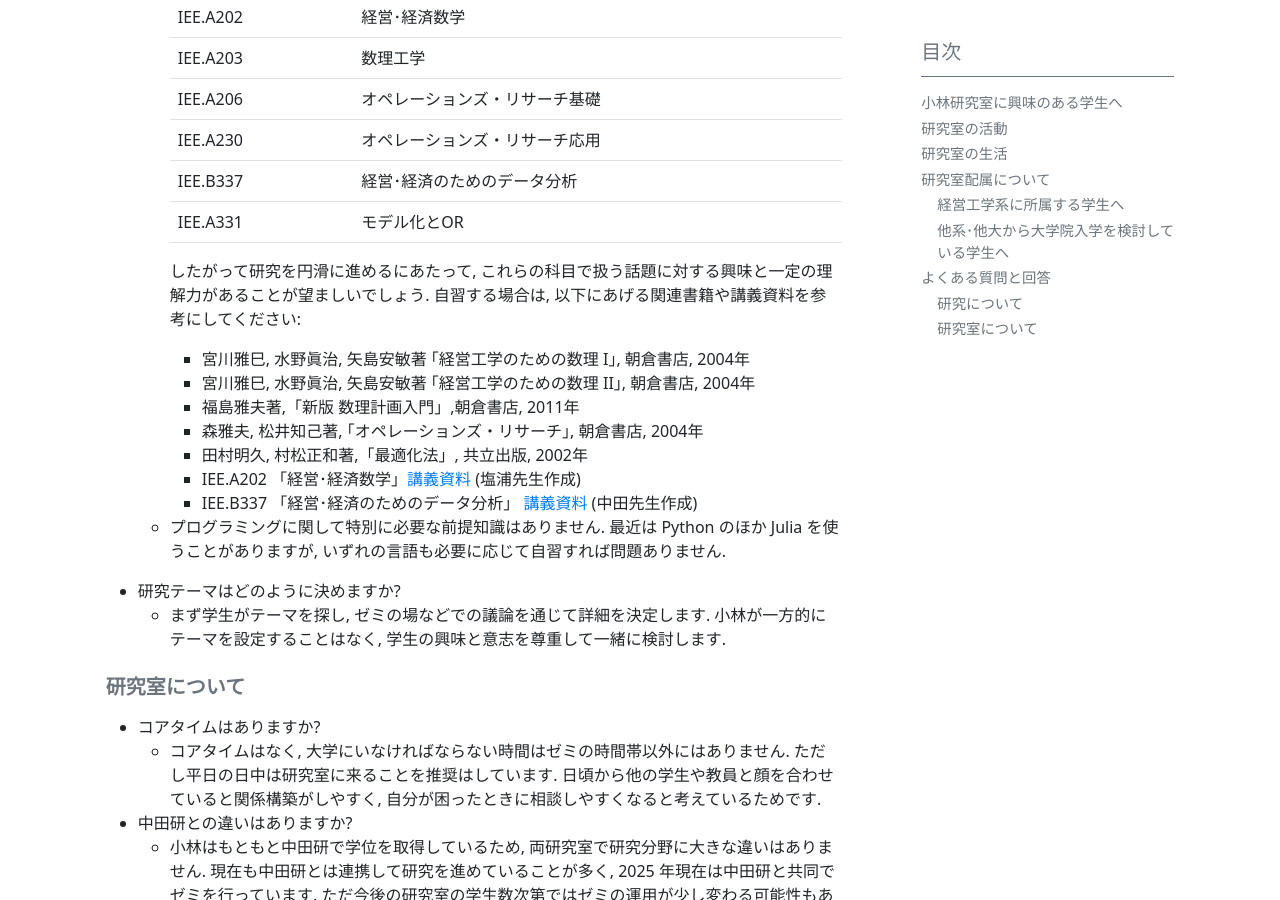
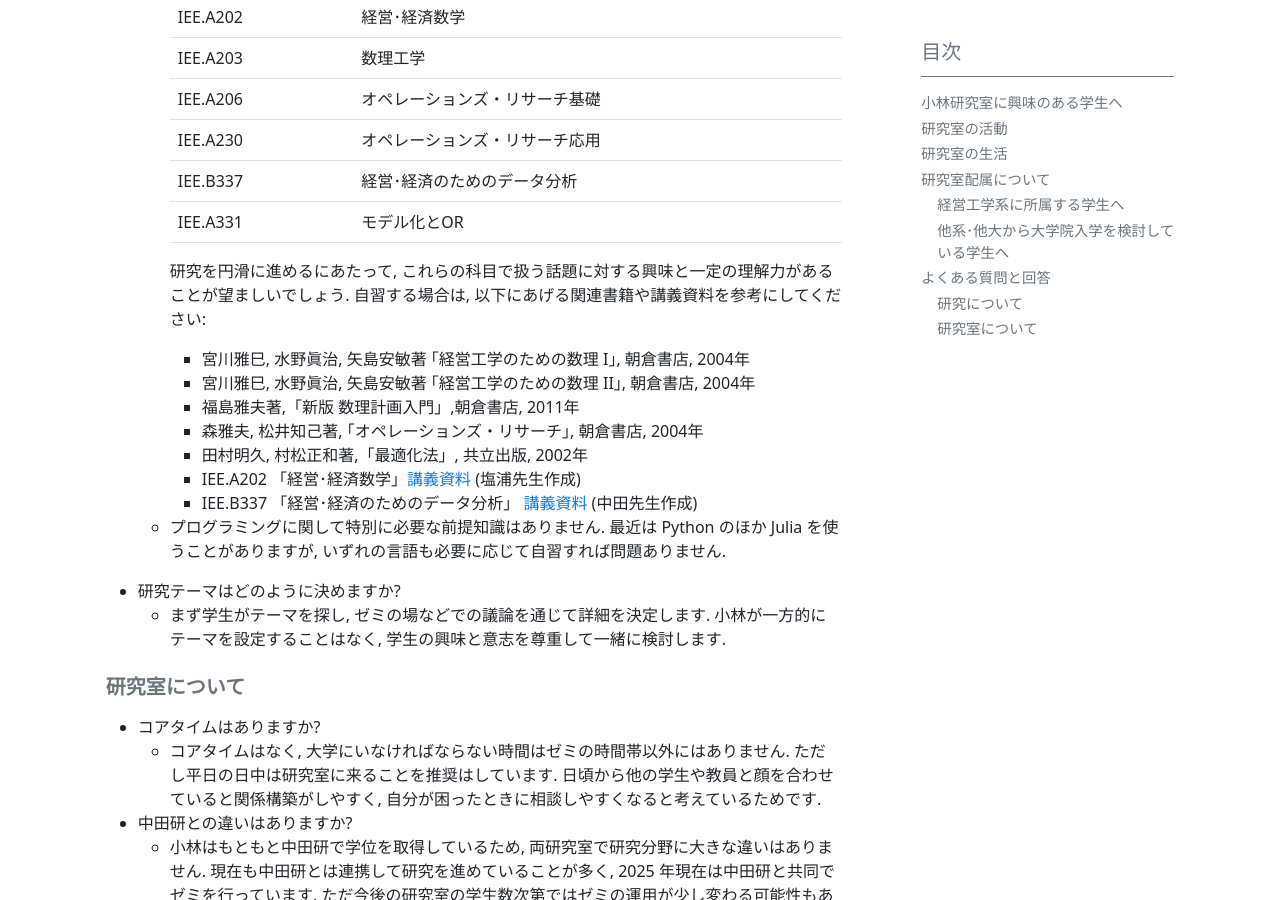
Before and after one commit to isct-koba-lab/isct-koba-lab.github.io, a Jekyll site: the page built from pages/for-students.md, in a window 1280 px wide and 900 px high, scrolled down 2009 px. Built offline with Jekyll 4.4.1, drawn with Linux system fonts in a browser that asks for light colours.

Commit message:
for students

```diff
--- a/pages/for-students.md
+++ b/pages/for-students.md
@@ -74,7 +74,7 @@ toc: true
       |IEE.B337 | 経営･経済のためのデータ分析|
       |IEE.A331 | モデル化とOR|
 
-    したがって研究を円滑に進めるにあたって, これらの科目で扱う話題に対する興味と一定の理解力があることが望ましいでしょう. 自習する場合は, 以下にあげる関連書籍や講義資料を参考にしてください:
+    研究を円滑に進めるにあたって, これらの科目で扱う話題に対する興味と一定の理解力があることが望ましいでしょう. 自習する場合は, 以下にあげる関連書籍や講義資料を参考にしてください:
       - 宮川雅巳, 水野眞治, 矢島安敏著 ｢経営工学のための数理 I｣, 朝倉書店, 2004年
       - 宮川雅巳, 水野眞治, 矢島安敏著 ｢経営工学のための数理 II｣, 朝倉書店, 2004年
       - 福島雅夫著,「新版 数理計画入門」,朝倉書店, 2011年
```
